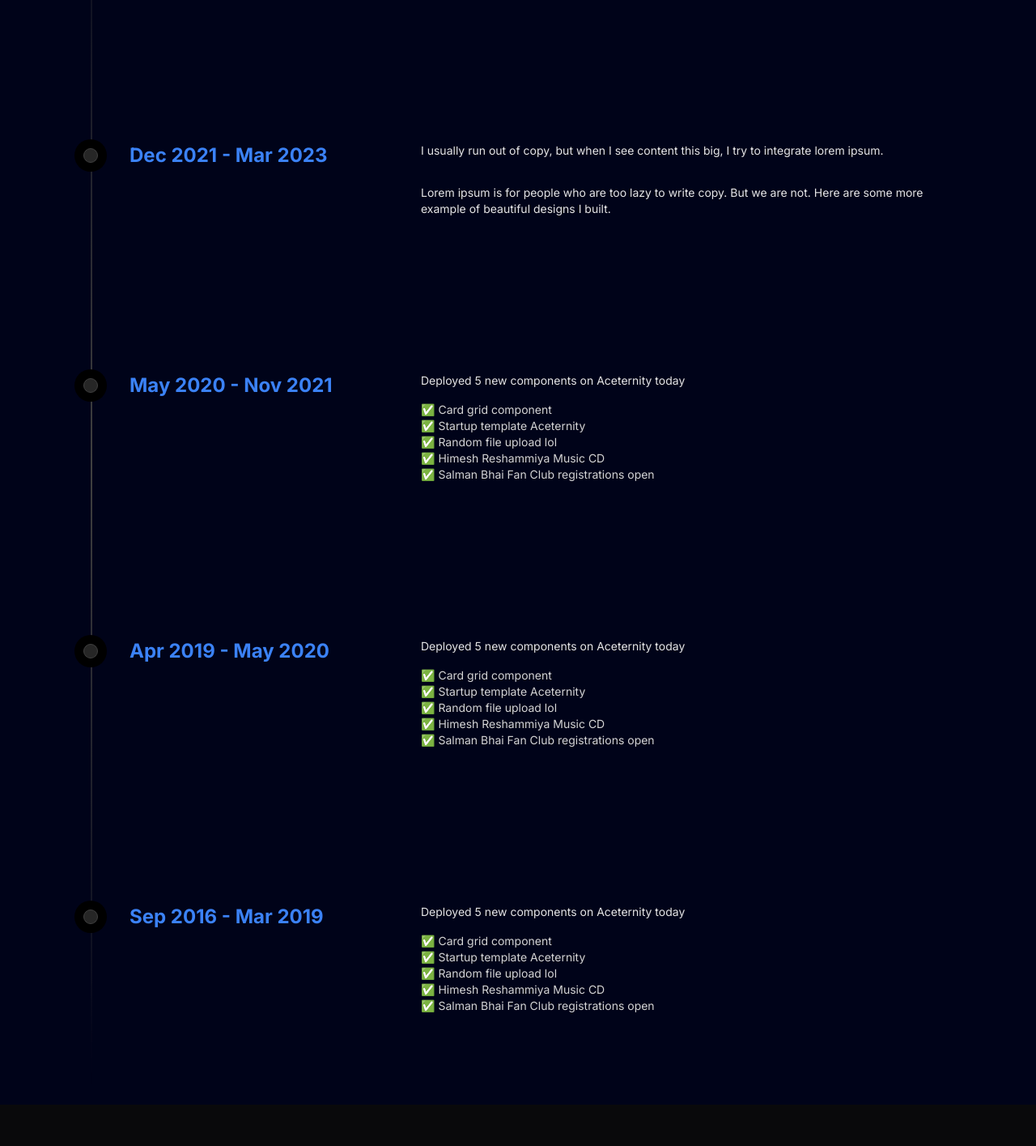
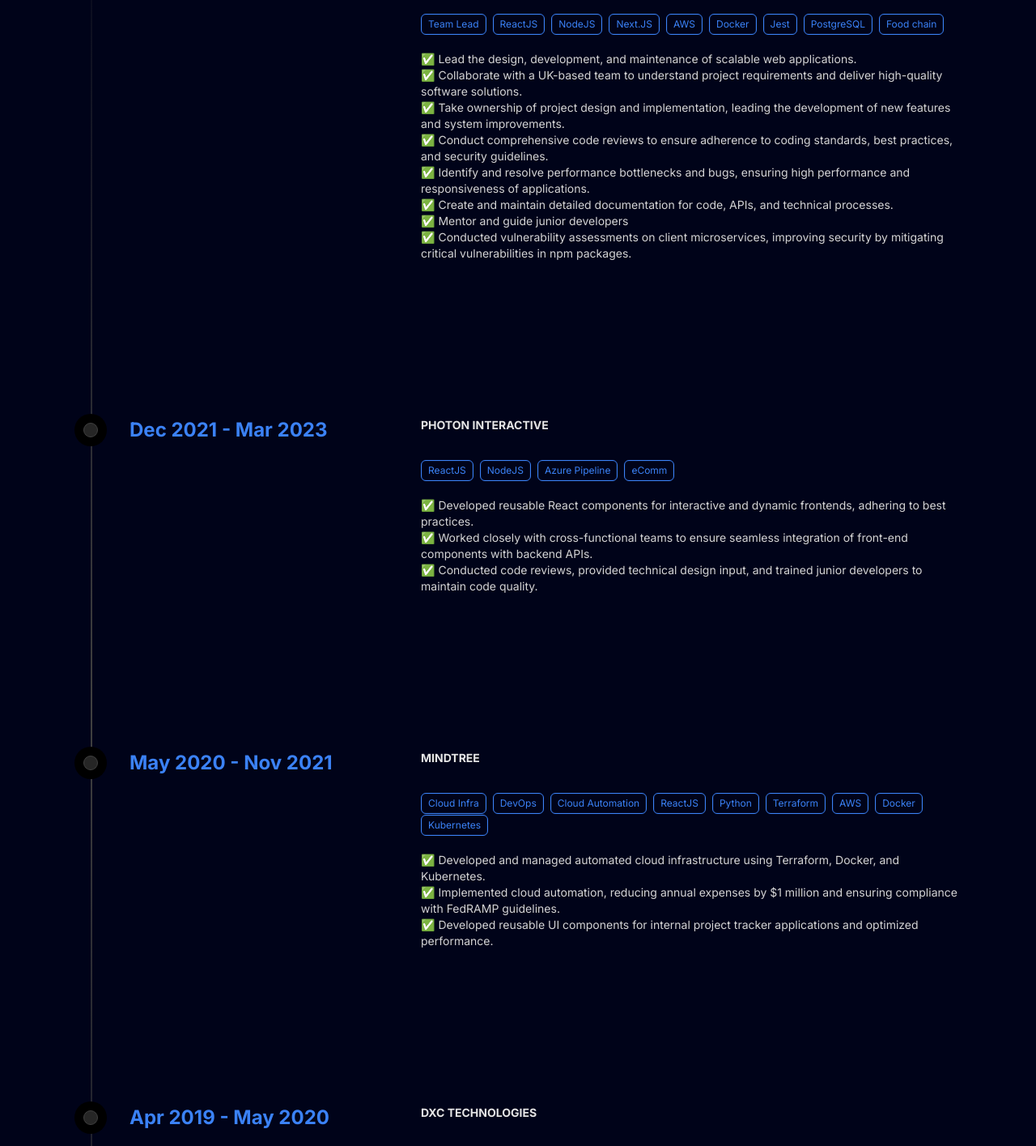
Before and after one commit to BharathKumarMurugan/next-portfolio, a Next.js app: page / in a window 1280 px wide. Shown: the part 1280-2695 px from the top of the page at 81% size. Before the commit the page ends 2644 px from the top, so only its background shows below. Built offline with nearby package versions, Linux system fonts and the light colour scheme.

Commit message:
updated Experience section

```diff
--- a/components/Experience.tsx
+++ b/components/Experience.tsx
@@ -1,5 +1,7 @@
-import React from 'react';
-import { Timeline } from './ui/Timeline';
+"use client";
+import React from "react";
+import { Timeline } from "./ui/Timeline";
+import { skillBadgeList } from "@/data";
 
 const Experience = () => {
   const data = [
@@ -7,38 +9,43 @@
       title: "Mar 2023 - Present",
       content: (
         <div>
-              <p className="text-neutral-800 dark:text-neutral-200 text-3xl md:text-sm font-bold mb-8">
-                Tech Mahindra, Chennai, India
-              </p>
-              <div className="grid grid-cols-2 gap-4">
-                {/* <Image
-                  src="https://assets.aceternity.com/templates/startup-1.webp"
-                  alt="startup template"
-                  width={500}
-                  height={500}
-                  className="rounded-lg object-cover h-20 md:h-44 lg:h-60 w-full shadow-[0_0_24px_rgba(34,_42,_53,_0.06),_0_1px_1px_rgba(0,_0,_0,_0.05),_0_0_0_1px_rgba(34,_42,_53,_0.04),_0_0_4px_rgba(34,_42,_53,_0.08),_0_16px_68px_rgba(47,_48,_55,_0.05),_0_1px_0_rgba(255,_255,_255,_0.1)_inset]"
-                />
-                <Image
-                  src="https://assets.aceternity.com/templates/startup-2.webp"
-                  alt="startup template"
-                  width={500}
-                  height={500}
-                  className="rounded-lg object-cover h-20 md:h-44 lg:h-60 w-full shadow-[0_0_24px_rgba(34,_42,_53,_0.06),_0_1px_1px_rgba(0,_0,_0,_0.05),_0_0_0_1px_rgba(34,_42,_53,_0.04),_0_0_4px_rgba(34,_42,_53,_0.08),_0_16px_68px_rgba(47,_48,_55,_0.05),_0_1px_0_rgba(255,_255,_255,_0.1)_inset]"
-                />
-                <Image
-                  src="https://assets.aceternity.com/templates/startup-3.webp"
-                  alt="startup template"
-                  width={500}
-                  height={500}
-                  className="rounded-lg object-cover h-20 md:h-44 lg:h-60 w-full shadow-[0_0_24px_rgba(34,_42,_53,_0.06),_0_1px_1px_rgba(0,_0,_0,_0.05),_0_0_0_1px_rgba(34,_42,_53,_0.04),_0_0_4px_rgba(34,_42,_53,_0.08),_0_16px_68px_rgba(47,_48,_55,_0.05),_0_1px_0_rgba(255,_255,_255,_0.1)_inset]"
-                />
-                <Image
-                  src="https://assets.aceternity.com/templates/startup-4.webp"
-                  alt="startup template"
-                  width={500}
-                  height={500}
-                  className="rounded-lg object-cover h-20 md:h-44 lg:h-60 w-full shadow-[0_0_24px_rgba(34,_42,_53,_0.06),_0_1px_1px_rgba(0,_0,_0,_0.05),_0_0_0_1px_rgba(34,_42,_53,_0.04),_0_0_4px_rgba(34,_42,_53,_0.08),_0_16px_68px_rgba(47,_48,_55,_0.05),_0_1px_0_rgba(255,_255,_255,_0.1)_inset]"
-                /> */}
+          <p className="uppercase text-neutral-800 dark:text-neutral-200 text-3xl md:text-sm font-bold mb-8">Tech Mahindra</p>
+          <div className="mb-5">
+            {skillBadgeList.techMItems.map((item) => (
+              <span
+                key={`techm-${item}`}
+                className="mr-2 inline-flex items-center rounded-md border border-blue-500 px-2 py-1 text-xs text-blue-500 ring-1 ring-inset ring-blue-500/10"
+              >
+                {item}
+              </span>
+            ))}
+          </div>
+          <div className="mb-8">
+            <div className="flex gap-2 items-center text-neutral-700 dark:text-neutral-300 text-xs md:text-sm">
+              ✅ Lead the design, development, and maintenance of scalable web applications.
+            </div>
+            <div className="flex gap-2 items-center text-neutral-700 dark:text-neutral-300 text-xs md:text-sm">
+              ✅ Collaborate with a UK-based team to understand project requirements and deliver high-quality software solutions.
+            </div>
+            <div className="flex gap-2 items-center text-neutral-700 dark:text-neutral-300 text-xs md:text-sm">
+              ✅ Take ownership of project design and implementation, leading the development of new features and system improvements.
+            </div>
+            <div className="flex gap-2 items-center text-neutral-700 dark:text-neutral-300 text-xs md:text-sm">
+              ✅ Conduct comprehensive code reviews to ensure adherence to coding standards, best practices, and security guidelines.
+            </div>
+            <div className="flex gap-2 items-center text-neutral-700 dark:text-neutral-300 text-xs md:text-sm">
+              ✅ Identify and resolve performance bottlenecks and bugs, ensuring high performance and responsiveness of applications.
+            </div>
+            <div className="flex gap-2 items-center text-neutral-700 dark:text-neutral-300 text-xs md:text-sm">
+              ✅ Create and maintain detailed documentation for code, APIs, and technical processes.
+            </div>
+            <div className="flex gap-2 items-center text-neutral-700 dark:text-neutral-300 text-xs md:text-sm">
+              ✅ Mentor and guide junior developers
+            </div>
+            <div className="flex gap-2 items-center text-neutral-700 dark:text-neutral-300 text-xs md:text-sm">
+              ✅ Conducted vulnerability assessments on client microservices, improving security by mitigating critical vulnerabilities in npm
+              packages.
+            </div>
           </div>
         </div>
       ),
@@ -47,43 +54,27 @@
       title: "Dec 2021 - Mar 2023",
       content: (
         <div>
-              <p className="text-neutral-800 dark:text-neutral-200 text-xs md:text-sm font-normal mb-8">
-                I usually run out of copy, but when I see content this big, I try to
-                integrate lorem ipsum.
-              </p>
-              <p className="text-neutral-800 dark:text-neutral-200 text-xs md:text-sm font-normal mb-8">
-                Lorem ipsum is for people who are too lazy to write copy. But we are
-                not. Here are some more example of beautiful designs I built.
-              </p>
-              <div className="grid grid-cols-2 gap-4">
-                {/* <Image
-                  src="https://assets.aceternity.com/pro/hero-sections.png"
-                  alt="hero template"
-                  width={500}
-                  height={500}
-                  className="rounded-lg object-cover h-20 md:h-44 lg:h-60 w-full shadow-[0_0_24px_rgba(34,_42,_53,_0.06),_0_1px_1px_rgba(0,_0,_0,_0.05),_0_0_0_1px_rgba(34,_42,_53,_0.04),_0_0_4px_rgba(34,_42,_53,_0.08),_0_16px_68px_rgba(47,_48,_55,_0.05),_0_1px_0_rgba(255,_255,_255,_0.1)_inset]"
-                />
-                <Image
-                  src="https://assets.aceternity.com/features-section.png"
-                  alt="feature template"
-                  width={500}
-                  height={500}
-                  className="rounded-lg object-cover h-20 md:h-44 lg:h-60 w-full shadow-[0_0_24px_rgba(34,_42,_53,_0.06),_0_1px_1px_rgba(0,_0,_0,_0.05),_0_0_0_1px_rgba(34,_42,_53,_0.04),_0_0_4px_rgba(34,_42,_53,_0.08),_0_16px_68px_rgba(47,_48,_55,_0.05),_0_1px_0_rgba(255,_255,_255,_0.1)_inset]"
-                />
-                <Image
-                  src="https://assets.aceternity.com/pro/bento-grids.png"
-                  alt="bento template"
-                  width={500}
-                  height={500}
-                  className="rounded-lg object-cover h-20 md:h-44 lg:h-60 w-full shadow-[0_0_24px_rgba(34,_42,_53,_0.06),_0_1px_1px_rgba(0,_0,_0,_0.05),_0_0_0_1px_rgba(34,_42,_53,_0.04),_0_0_4px_rgba(34,_42,_53,_0.08),_0_16px_68px_rgba(47,_48,_55,_0.05),_0_1px_0_rgba(255,_255,_255,_0.1)_inset]"
-                />
-                <Image
-                  src="https://assets.aceternity.com/cards.png"
-                  alt="cards template"
-                  width={500}
-                  height={500}
-                  className="rounded-lg object-cover h-20 md:h-44 lg:h-60 w-full shadow-[0_0_24px_rgba(34,_42,_53,_0.06),_0_1px_1px_rgba(0,_0,_0,_0.05),_0_0_0_1px_rgba(34,_42,_53,_0.04),_0_0_4px_rgba(34,_42,_53,_0.08),_0_16px_68px_rgba(47,_48,_55,_0.05),_0_1px_0_rgba(255,_255,_255,_0.1)_inset]"
-                /> */}
+          <p className="uppercase text-neutral-800 dark:text-neutral-200 text-3xl md:text-sm font-bold mb-8">Photon Interactive</p>
+          <div className="mb-5">
+            {skillBadgeList.photonItems.map((item) => (
+              <span
+                key={`techm-${item}`}
+                className="mr-2 inline-flex items-center rounded-md border border-blue-500 px-2 py-1 text-xs text-blue-500 ring-1 ring-inset ring-blue-500/10"
+              >
+                {item}
+              </span>
+            ))}
+          </div>
+          <div className="mb-8">
+            <div className="flex gap-2 items-center text-neutral-700 dark:text-neutral-300 text-xs md:text-sm">
+              ✅ Developed reusable React components for interactive and dynamic frontends, adhering to best practices.
+            </div>
+            <div className="flex gap-2 items-center text-neutral-700 dark:text-neutral-300 text-xs md:text-sm">
+              ✅ Worked closely with cross-functional teams to ensure seamless integration of front-end components with backend APIs.
+            </div>
+            <div className="flex gap-2 items-center text-neutral-700 dark:text-neutral-300 text-xs md:text-sm">
+              ✅ Conducted code reviews, provided technical design input, and trained junior developers to maintain code quality.
+            </div>
           </div>
         </div>
       ),
@@ -92,55 +83,27 @@
       title: "May 2020 - Nov 2021",
       content: (
         <div>
-              <p className="text-neutral-800 dark:text-neutral-200 text-xs md:text-sm font-normal mb-4">
-                Deployed 5 new components on Aceternity today
-              </p>
+          <p className="uppercase text-neutral-800 dark:text-neutral-200 text-3xl md:text-sm font-bold mb-8">Mindtree</p>
+          <div className="mb-5">
+            {skillBadgeList.mindtreeItems.map((item) => (
+              <span
+                key={`techm-${item}`}
+                className="mr-2 inline-flex items-center rounded-md border border-blue-500 px-2 py-1 text-xs text-blue-500 ring-1 ring-inset ring-blue-500/10"
+              >
+                {item}
+              </span>
+            ))}
+          </div>
           <div className="mb-8">
             <div className="flex gap-2 items-center text-neutral-700 dark:text-neutral-300 text-xs md:text-sm">
-                  ✅ Card grid component
+              ✅ Developed and managed automated cloud infrastructure using Terraform, Docker, and Kubernetes.
             </div>
             <div className="flex gap-2 items-center text-neutral-700 dark:text-neutral-300 text-xs md:text-sm">
-                  ✅ Startup template Aceternity
+              ✅ Implemented cloud automation, reducing annual expenses by $1 million and ensuring compliance with FedRAMP guidelines.
             </div>
             <div className="flex gap-2 items-center text-neutral-700 dark:text-neutral-300 text-xs md:text-sm">
-                  ✅ Random file upload lol
+              ✅ Developed reusable UI components for internal project tracker applications and optimized performance.
             </div>
-                <div className="flex gap-2 items-center text-neutral-700 dark:text-neutral-300 text-xs md:text-sm">
-                  ✅ Himesh Reshammiya Music CD
-                </div>
-                <div className="flex gap-2 items-center text-neutral-700 dark:text-neutral-300 text-xs md:text-sm">
-                  ✅ Salman Bhai Fan Club registrations open
-                </div>
-              </div>
-              <div className="grid grid-cols-2 gap-4">
-                {/* <Image
-                  src="https://assets.aceternity.com/pro/hero-sections.png"
-                  alt="hero template"
-                  width={500}
-                  height={500}
-                  className="rounded-lg object-cover h-20 md:h-44 lg:h-60 w-full shadow-[0_0_24px_rgba(34,_42,_53,_0.06),_0_1px_1px_rgba(0,_0,_0,_0.05),_0_0_0_1px_rgba(34,_42,_53,_0.04),_0_0_4px_rgba(34,_42,_53,_0.08),_0_16px_68px_rgba(47,_48,_55,_0.05),_0_1px_0_rgba(255,_255,_255,_0.1)_inset]"
-                />
-                <Image
-                  src="https://assets.aceternity.com/features-section.png"
-                  alt="feature template"
-                  width={500}
-                  height={500}
-                  className="rounded-lg object-cover h-20 md:h-44 lg:h-60 w-full shadow-[0_0_24px_rgba(34,_42,_53,_0.06),_0_1px_1px_rgba(0,_0,_0,_0.05),_0_0_0_1px_rgba(34,_42,_53,_0.04),_0_0_4px_rgba(34,_42,_53,_0.08),_0_16px_68px_rgba(47,_48,_55,_0.05),_0_1px_0_rgba(255,_255,_255,_0.1)_inset]"
-                />
-                <Image
-                  src="https://assets.aceternity.com/pro/bento-grids.png"
-                  alt="bento template"
-                  width={500}
-                  height={500}
-                  className="rounded-lg object-cover h-20 md:h-44 lg:h-60 w-full shadow-[0_0_24px_rgba(34,_42,_53,_0.06),_0_1px_1px_rgba(0,_0,_0,_0.05),_0_0_0_1px_rgba(34,_42,_53,_0.04),_0_0_4px_rgba(34,_42,_53,_0.08),_0_16px_68px_rgba(47,_48,_55,_0.05),_0_1px_0_rgba(255,_255,_255,_0.1)_inset]"
-                />
-                <Image
-                  src="https://assets.aceternity.com/cards.png"
-                  alt="cards template"
-                  width={500}
-                  height={500}
-                  className="rounded-lg object-cover h-20 md:h-44 lg:h-60 w-full shadow-[0_0_24px_rgba(34,_42,_53,_0.06),_0_1px_1px_rgba(0,_0,_0,_0.05),_0_0_0_1px_rgba(34,_42,_53,_0.04),_0_0_4px_rgba(34,_42,_53,_0.08),_0_16px_68px_rgba(47,_48,_55,_0.05),_0_1px_0_rgba(255,_255,_255,_0.1)_inset]"
-                /> */}
           </div>
         </div>
       ),
@@ -149,55 +112,24 @@
       title: "Apr 2019 - May 2020",
       content: (
         <div>
-              <p className="text-neutral-800 dark:text-neutral-200 text-xs md:text-sm font-normal mb-4">
-                Deployed 5 new components on Aceternity today
-              </p>
+          <p className="uppercase text-neutral-800 dark:text-neutral-200 text-3xl md:text-sm font-bold mb-8">DXC Technologies</p>
+          <div className="mb-5">
+            {skillBadgeList.dxcItems.map((item) => (
+              <span
+                key={`techm-${item}`}
+                className="mr-2 inline-flex items-center rounded-md border border-blue-500 px-2 py-1 text-xs text-blue-500 ring-1 ring-inset ring-blue-500/10"
+              >
+                {item}
+              </span>
+            ))}
+          </div>
           <div className="mb-8">
             <div className="flex gap-2 items-center text-neutral-700 dark:text-neutral-300 text-xs md:text-sm">
-                  ✅ Card grid component
+              ✅ Developed an AWS serverless web application, providing real-time cloud usage insights.
             </div>
             <div className="flex gap-2 items-center text-neutral-700 dark:text-neutral-300 text-xs md:text-sm">
-                  ✅ Startup template Aceternity
+              ✅ Automated cloud cost optimization processes, reducing resource utilization by 10%.
             </div>
-                <div className="flex gap-2 items-center text-neutral-700 dark:text-neutral-300 text-xs md:text-sm">
-                  ✅ Random file upload lol
-                </div>
-                <div className="flex gap-2 items-center text-neutral-700 dark:text-neutral-300 text-xs md:text-sm">
-                  ✅ Himesh Reshammiya Music CD
-                </div>
-                <div className="flex gap-2 items-center text-neutral-700 dark:text-neutral-300 text-xs md:text-sm">
-                  ✅ Salman Bhai Fan Club registrations open
-                </div>
-              </div>
-              <div className="grid grid-cols-2 gap-4">
-                {/* <Image
-                  src="https://assets.aceternity.com/pro/hero-sections.png"
-                  alt="hero template"
-                  width={500}
-                  height={500}
-                  className="rounded-lg object-cover h-20 md:h-44 lg:h-60 w-full shadow-[0_0_24px_rgba(34,_42,_53,_0.06),_0_1px_1px_rgba(0,_0,_0,_0.05),_0_0_0_1px_rgba(34,_42,_53,_0.04),_0_0_4px_rgba(34,_42,_53,_0.08),_0_16px_68px_rgba(47,_48,_55,_0.05),_0_1px_0_rgba(255,_255,_255,_0.1)_inset]"
-                />
-                <Image
-                  src="https://assets.aceternity.com/features-section.png"
-                  alt="feature template"
-                  width={500}
-                  height={500}
-                  className="rounded-lg object-cover h-20 md:h-44 lg:h-60 w-full shadow-[0_0_24px_rgba(34,_42,_53,_0.06),_0_1px_1px_rgba(0,_0,_0,_0.05),_0_0_0_1px_rgba(34,_42,_53,_0.04),_0_0_4px_rgba(34,_42,_53,_0.08),_0_16px_68px_rgba(47,_48,_55,_0.05),_0_1px_0_rgba(255,_255,_255,_0.1)_inset]"
-                />
-                <Image
-                  src="https://assets.aceternity.com/pro/bento-grids.png"
-                  alt="bento template"
-                  width={500}
-                  height={500}
-                  className="rounded-lg object-cover h-20 md:h-44 lg:h-60 w-full shadow-[0_0_24px_rgba(34,_42,_53,_0.06),_0_1px_1px_rgba(0,_0,_0,_0.05),_0_0_0_1px_rgba(34,_42,_53,_0.04),_0_0_4px_rgba(34,_42,_53,_0.08),_0_16px_68px_rgba(47,_48,_55,_0.05),_0_1px_0_rgba(255,_255,_255,_0.1)_inset]"
-                />
-                <Image
-                  src="https://assets.aceternity.com/cards.png"
-                  alt="cards template"
-                  width={500}
-                  height={500}
-                  className="rounded-lg object-cover h-20 md:h-44 lg:h-60 w-full shadow-[0_0_24px_rgba(34,_42,_53,_0.06),_0_1px_1px_rgba(0,_0,_0,_0.05),_0_0_0_1px_rgba(34,_42,_53,_0.04),_0_0_4px_rgba(34,_42,_53,_0.08),_0_16px_68px_rgba(47,_48,_55,_0.05),_0_1px_0_rgba(255,_255,_255,_0.1)_inset]"
-                /> */}
           </div>
         </div>
       ),
@@ -206,65 +138,34 @@
       title: "Sep 2016 - Mar 2019",
       content: (
         <div>
-              <p className="text-neutral-800 dark:text-neutral-200 text-xs md:text-sm font-normal mb-4">
-                Deployed 5 new components on Aceternity today
-              </p>
+          <p className="uppercase text-neutral-800 dark:text-neutral-200 text-3xl md:text-sm font-bold mb-8">Movate (formerly CSS Corp)</p>
+          <div className="mb-5">
+            {skillBadgeList.movateItems.map((item) => (
+              <span
+                key={`techm-${item}`}
+                className="mr-2 inline-flex items-center rounded-md border border-blue-500 px-2 py-1 text-xs text-blue-500 ring-1 ring-inset ring-blue-500/10"
+              >
+                {item}
+              </span>
+            ))}
+          </div>
           <div className="mb-8">
             <div className="flex gap-2 items-center text-neutral-700 dark:text-neutral-300 text-xs md:text-sm">
-                  ✅ Card grid component
+              ✅ Developed a web application integrating CI/CD tools with cloud services.
             </div>
             <div className="flex gap-2 items-center text-neutral-700 dark:text-neutral-300 text-xs md:text-sm">
-                  ✅ Startup template Aceternity
+              ✅ Designed an e-learning portal, increasing user engagement by 75% through an optimized UI/UX approach.
             </div>
-                <div className="flex gap-2 items-center text-neutral-700 dark:text-neutral-300 text-xs md:text-sm">
-                  ✅ Random file upload lol
-                </div>
-                <div className="flex gap-2 items-center text-neutral-700 dark:text-neutral-300 text-xs md:text-sm">
-                  ✅ Himesh Reshammiya Music CD
-                </div>
-                <div className="flex gap-2 items-center text-neutral-700 dark:text-neutral-300 text-xs md:text-sm">
-                  ✅ Salman Bhai Fan Club registrations open
-                </div>
-              </div>
-              <div className="grid grid-cols-2 gap-4">
-                {/* <Image
-                  src="https://assets.aceternity.com/pro/hero-sections.png"
-                  alt="hero template"
-                  width={500}
-                  height={500}
-                  className="rounded-lg object-cover h-20 md:h-44 lg:h-60 w-full shadow-[0_0_24px_rgba(34,_42,_53,_0.06),_0_1px_1px_rgba(0,_0,_0,_0.05),_0_0_0_1px_rgba(34,_42,_53,_0.04),_0_0_4px_rgba(34,_42,_53,_0.08),_0_16px_68px_rgba(47,_48,_55,_0.05),_0_1px_0_rgba(255,_255,_255,_0.1)_inset]"
-                />
-                <Image
-                  src="https://assets.aceternity.com/features-section.png"
-                  alt="feature template"
-                  width={500}
-                  height={500}
-                  className="rounded-lg object-cover h-20 md:h-44 lg:h-60 w-full shadow-[0_0_24px_rgba(34,_42,_53,_0.06),_0_1px_1px_rgba(0,_0,_0,_0.05),_0_0_0_1px_rgba(34,_42,_53,_0.04),_0_0_4px_rgba(34,_42,_53,_0.08),_0_16px_68px_rgba(47,_48,_55,_0.05),_0_1px_0_rgba(255,_255,_255,_0.1)_inset]"
-                />
-                <Image
-                  src="https://assets.aceternity.com/pro/bento-grids.png"
-                  alt="bento template"
-                  width={500}
-                  height={500}
-                  className="rounded-lg object-cover h-20 md:h-44 lg:h-60 w-full shadow-[0_0_24px_rgba(34,_42,_53,_0.06),_0_1px_1px_rgba(0,_0,_0,_0.05),_0_0_0_1px_rgba(34,_42,_53,_0.04),_0_0_4px_rgba(34,_42,_53,_0.08),_0_16px_68px_rgba(47,_48,_55,_0.05),_0_1px_0_rgba(255,_255,_255,_0.1)_inset]"
-                />
-                <Image
-                  src="https://assets.aceternity.com/cards.png"
-                  alt="cards template"
-                  width={500}
-                  height={500}
-                  className="rounded-lg object-cover h-20 md:h-44 lg:h-60 w-full shadow-[0_0_24px_rgba(34,_42,_53,_0.06),_0_1px_1px_rgba(0,_0,_0,_0.05),_0_0_0_1px_rgba(34,_42,_53,_0.04),_0_0_4px_rgba(34,_42,_53,_0.08),_0_16px_68px_rgba(47,_48,_55,_0.05),_0_1px_0_rgba(255,_255,_255,_0.1)_inset]"
-                /> */}
           </div>
         </div>
       ),
     },
   ];
   return (
-    <section id="experience" className='w-full'>
+    <section id="experience" className="w-full">
       <Timeline data={data} />
     </section>
-  )
-}
+  );
+};
 
-export default Experience
+export default Experience;
--- a/data/index.ts
+++ b/data/index.ts
@@ -4,6 +4,30 @@
   { name: "Skills", link: "#skills" },
   { name: "Experience", link: "#experience" },
   { name: "Contact", link: "#contact" },
+];
+
+export const skillBadgeList = {
+  techMItems: ["Team Lead", "ReactJS", "NodeJS", "Next.JS", "AWS", "Docker", "Jest", "PostgreSQL", "Food chain"],
+  photonItems: ["ReactJS", "NodeJS", "Azure Pipeline", "eComm"],
+  mindtreeItems: ["Cloud Infra", "DevOps", "Cloud Automation", "ReactJS", "Python", "Terraform", "AWS", "Docker", "Kubernetes"],
+  dxcItems: ["DevOps", "Cloud Automation", "HTML/CSS/JS", "NodeJS", "Python", "Docker", "Kubernetes", "Jenkins", "AWS", "AWS Serverless"],
+  movateItems: ["DevOps", "Cloud Automation", "Photoshop", "HTML/CSS/JS", "NodeJS", "AWS", "Python", "Docker", "Kuberntes"],
+};
+
+export const skillSectionList = [
+  { name: "ReactJS", icon: "" },
+  { name: "NodeJS", icon: "" },
+  { name: "NextJS", icon: "" },
+  { name: "AWS", icon: "" },
+  { name: "Docker", icon: "" },
+  { name: "Kubernetes", icon: "" },
+  { name: "HTML", icon: "" },
+  { name: "CSS", icon: "" },
+  { name: "JavaScript", icon: "" },
+  { name: "Jenkins", icon: "" },
+  { name: "GitHub", icon: "" },
+  { name: "AWS Lambda", icon: "" },
+  { name: "Tailwind", icon: "" },
 ];
 
 export const gridItems = [
```
Lines whose indentation alone changed are shown as unchanged.
